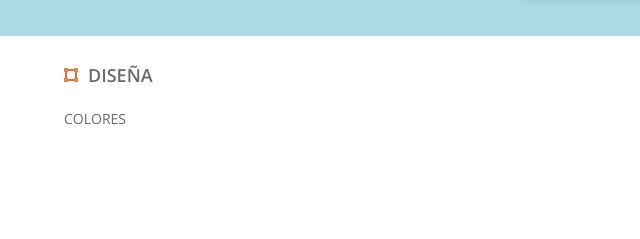
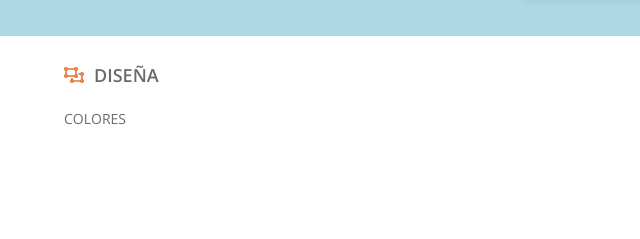
Before and after one commit to psanz22/project-promo-w-module-2-team-2, a website built with Vite: page src/cards.html in a window 1280 px wide. Shown: the part 539-778 px from the top of the page, 0-640 px from the left. Built offline with nearby package versions, Linux system fonts and the light colour scheme.

Commit message:
icons added

```diff
--- a/src/partials/form_design.html
+++ b/src/partials/form_design.html
@@ -1,7 +1,7 @@
 <div class="design">
     <div class="design__titleContainer">
         <div class="design__titleContainer__h3">
-            <i class="fa-solid fa-vector-square ico"></i>
+            <i class="fa-regular fa-object-ungroup ico"></i>
             <h3>DISEÑA</h3>
         </div>
         <i class="fa-solid fa-chevron-up"></i>
```
Also changed, not shown: src/partials/main.html (+1 -1 lines).
